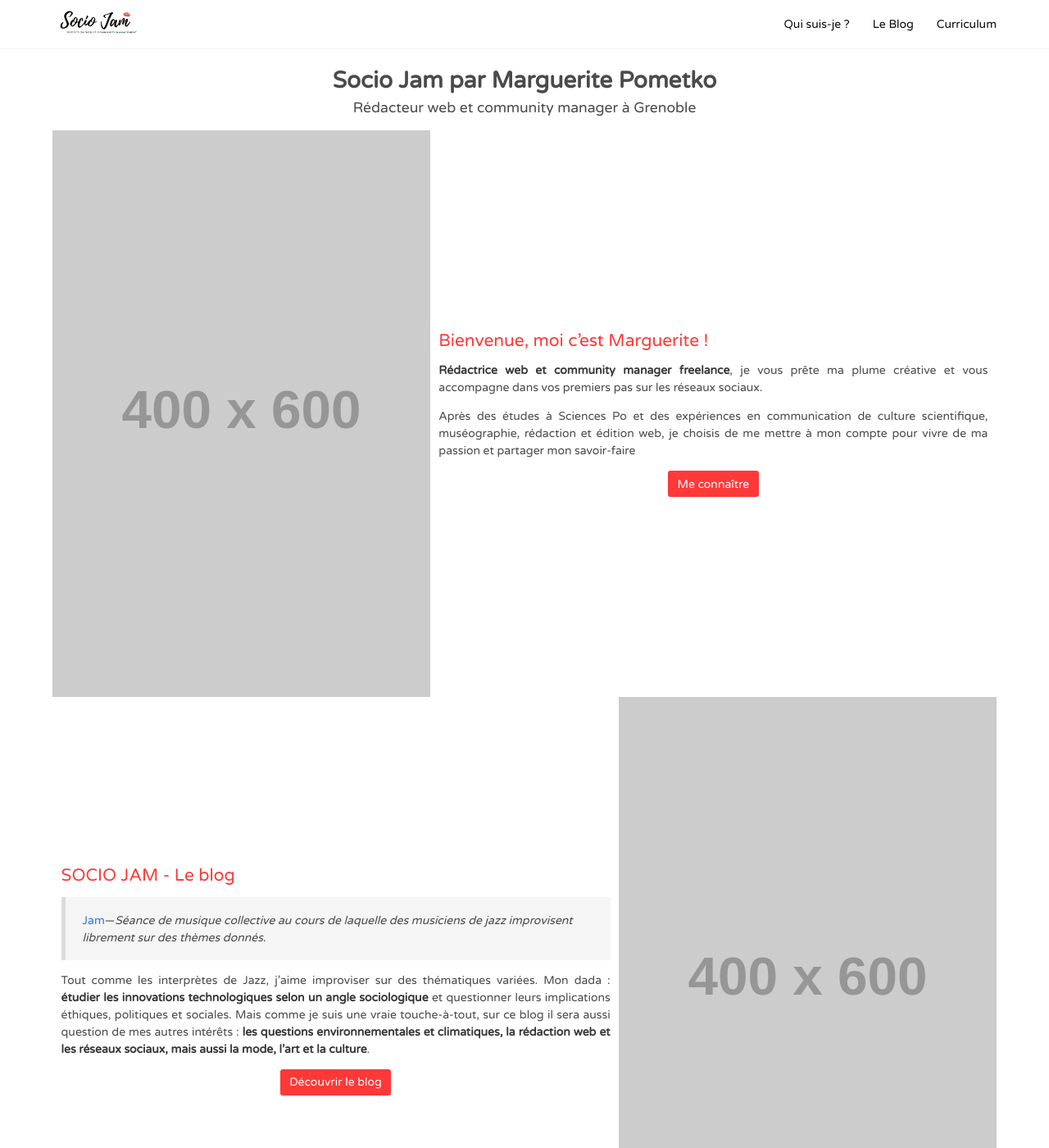
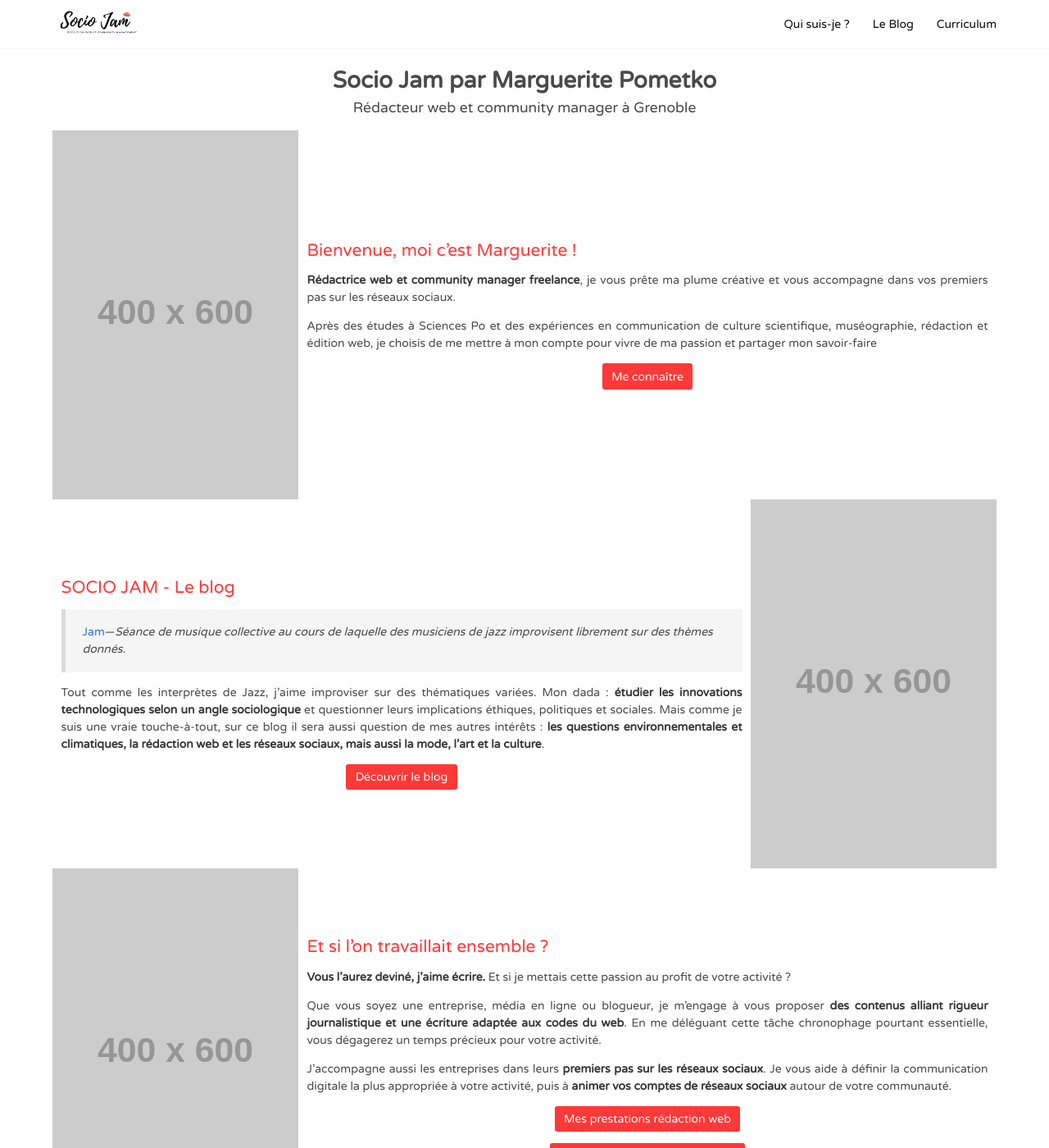
Before and after one commit to marguerite-p/marguerite-p.github.io, a Jekyll site: the page built from index.html, in a window 1280 px wide and 1400 px high. Shown: the whole window at 82% size. Built offline with Jekyll 4.4.1, drawn with Linux system fonts in a browser that asks for light colours; nearby versions of some CDN libraries.

Commit message:
changed index image max-width for tablet

```diff
--- a/_sass/_root.scss
+++ b/_sass/_root.scss
@@ -40,6 +40,12 @@ html {
   }
 
   &-page {
+    &__image {
+      @include tablet {
+        max-width: 300px;
+      }
+    }
+
     &__text {
       justify-content: center;
       p {
--- a/index.html
+++ b/index.html
@@ -8,14 +8,12 @@ layout: home
 </div>
 <div class="index-pages columns is-gapless is-multiline">
   <div class="index-page column is-full columns">
-    <div class="column is-two-fifths is-paddingless">
-      <div class="about-image is-overlay-container">
+    <div class="index-page__image column is-paddingless">
       <figure class="image">
         <img src="http://via.placeholder.com/400x600">
       </figure>
     </div>
-    </div>
-    <div class="index-page__text column is-three-fifths is-marginless is-flex is-column content">
+    <div class="index-page__text column is-marginless is-flex is-column content">
       <h3>Bienvenue, moi c’est Marguerite !</h3>
       <p><strong>Rédactrice web et community manager freelance</strong>, je vous prête ma plume créative et vous accompagne dans vos premiers pas sur les réseaux sociaux.</p>
       <p>Après des études à Sciences Po et des expériences en communication de culture scientifique, muséographie, rédaction et édition web, je choisis de me mettre à mon compte pour vivre de ma passion et partager mon savoir-faire</p>
@@ -23,14 +21,12 @@ layout: home
     </div>
   </div>
   <div class="index-page column is-full columns is-reversed-tablet">
-    <div class="column is-two-fifths is-paddingless">
-      <div class="about-image is-overlay-container">
+    <div class="index-page__image column is-paddingless">
       <figure class="image">
         <img src="http://via.placeholder.com/400x600">
       </figure>
     </div>
-    </div>
-    <div class="index-page__text column is-three-fifths is-marginless is-flex is-column content">
+    <div class="index-page__text column is-marginless is-flex is-column content">
       <h3>SOCIO JAM - Le blog</h3>
       <blockquote><a href="http://www.cnrtl.fr/definition/jam-session" target="_blank" alt="jam">Jam</a>&mdash;<em>Séance de musique collective au cours de laquelle des musiciens de jazz improvisent librement sur des thèmes donnés.</em></blockquote>
       <p>Tout comme les interprètes de Jazz, j’aime improviser sur des thématiques variées. Mon dada : <strong>étudier les innovations technologiques selon un angle sociologique</strong> et questionner leurs implications éthiques, politiques et sociales. Mais comme je suis une vraie touche-à-tout, sur ce blog il sera aussi question de mes autres intérêts : <strong>les questions environnementales et climatiques, la rédaction web et les réseaux sociaux, mais aussi la mode, l’art et la culture</strong>.</p>
@@ -38,14 +34,12 @@ layout: home
     </div>
   </div>
   <div class="index-page column is-full columns">
-    <div class="column is-two-fifths is-paddingless">
-      <div class="about-image is-overlay-container">
+    <div class="index-page__image column is-paddingless">
       <figure class="image">
         <img src="http://via.placeholder.com/400x600">
       </figure>
     </div>
-    </div>
-    <div class="index-page__text column is-three-fifths is-marginless is-flex is-column content">
+    <div class="index-page__text column is-marginless is-flex is-column content">
         <h3>Et si l’on travaillait ensemble ?</h3>
         <p><strong>Vous l’aurez deviné, j’aime écrire.</strong> Et si je mettais cette passion au profit de votre activité ?</p>
         <p>Que vous soyez une entreprise, média en ligne ou blogueur, je m’engage à vous proposer <strong>des contenus alliant rigueur journalistique et une écriture adaptée aux codes du web</strong>. En me déléguant cette tâche chronophage pourtant essentielle, vous dégagerez un temps précieux pour votre activité.</p>
```
Lines whose indentation alone changed are shown as unchanged.
